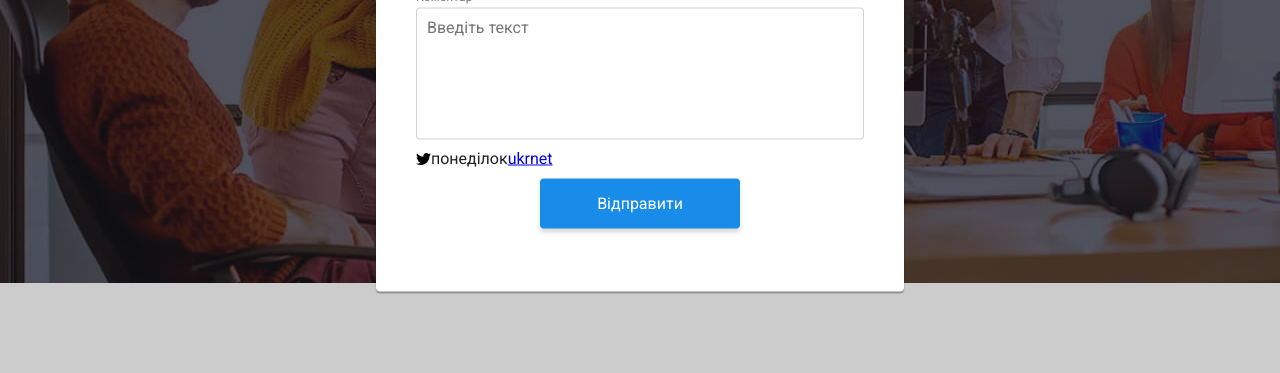
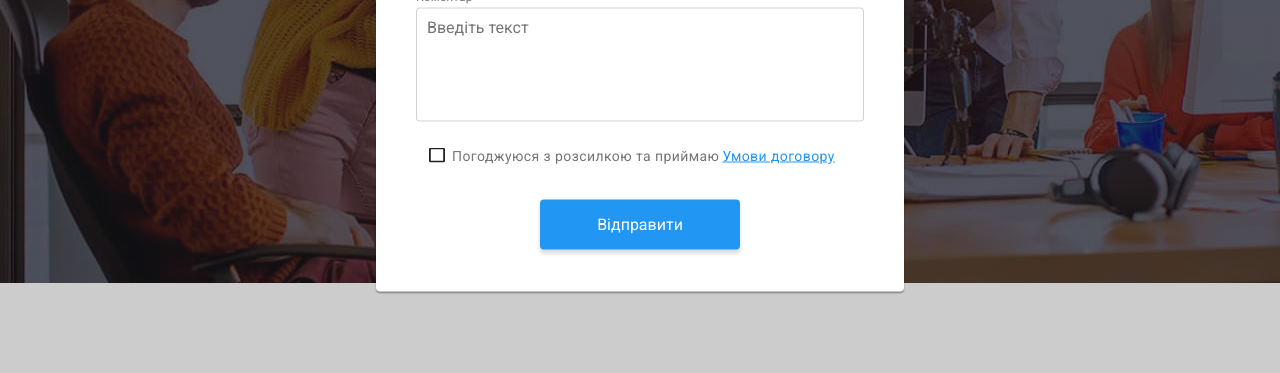
Before and after one commit to Pavlo85/goit-markup-hw-06, a plain HTML site: page index.html in a window 1280 px wide. Both pictures are taken after a click on the button "Замовити послугу". Shown: the part 399-772 px from the top of the page. Drawn offline with nearby package versions, Linux system fonts and the light colour scheme.

Commit message:
modal-fixed

```diff
--- a/css/styles.css
+++ b/css/styles.css
@@ -767,6 +767,7 @@ outline: none;
 border-radius: 4px;
 resize: none;
 outline: none;
+
   }
 
  textarea:hover,
@@ -794,10 +795,11 @@ letter-spacing: 0.03em;
     margin-bottom: 12px;
   }
 
+
   .form-button{
     width: 200px;
 height: 50px;
-background: #188CE8;
+background:  #2196F3;;
 box-shadow: 0px 4px 4px rgba(0, 0, 0, 0.15);
 border-radius: 4px;
 display: flex;
@@ -806,7 +808,13 @@ align-items: center;
 justify-content: center;
 color: #FFFFFF;
 margin-top: 10px;
+cursor: pointer;
   }
+
+.form-button:hover{
+  background: #188CE8;
+}
+
 
 .form-field{
   position: relative;
@@ -824,14 +832,16 @@ margin-top: 10px;
 
 }
 
+/* чекбокс */
 
-
-label.box{
+.box{
   display: flex;
   flex-direction: row;
 
   align-items: center;
   position: relative;
+  margin-top: 10px;
+  margin-bottom: 30px;
 }
 .custom-input {
   display: inline-flex;
@@ -847,12 +857,48 @@ label.box{
   .icon-check{
     position: absolute;
     height: 15px;
-    width: 15px;
-    /* left: 15px; */
+    width: 16px;
+    left: 15px;
+    opacity: 1;
+
+  }
+  .lable-name{
+    padding-left: 36px;
+    font-weight: 400;
+font-size: 14px;
+line-height: 2;
+letter-spacing: 0.03em;
+color: #757575;
+
+  }
+  .contract{
+    font-weight: 400;
+font-size: 14px;
+line-height: 2;
+
+letter-spacing: 0.03em;
+
+color: #2196F3;
+margin-left: 3px;
   }
 
   .box .hidden{
+    position: absolute;
  appearance: none;
 -moz-appearance: none;
     -webkit-appearance: none;
 }
+
+
+.check-box{
+  position: absolute;
+  width: 16px;
+  height: 15px;
+  left: 13px;
+
+  background-image: url(/images/Vector.svg);
+}
+
+.custom-input:checked + .check-box{
+  background-image: url(/images/icon-check.svg);
+}
--- a/index.html
+++ b/index.html
@@ -455,7 +455,7 @@
 
           <label class="form-field">
             <span class="form-name">Пошта</span>
-            <input class="input-form" type="text" name="email" minlength="5" maxlength="12" />
+            <input class="input-form" type="text" name="email" minlength="5" maxlength="120" />
             <svg class="icon-input">
               <use href="./images/icons.svg#icon-email"></use>
             </svg>
@@ -463,17 +463,18 @@
 
           <label>
             <span class="form-name">Коментар</span>
-            <textarea name="feedback" rows="6" placeholder="Введіть текст"></textarea>
+            <textarea name="feedback" rows="5" placeholder="Введіть текст"></textarea>
           </label>
         </form>
 
         <label class="box">
-          <input class="custom-input hidden" type="checkbox" name="weekday" value="Mon" checked />
-          <span>понеділок </span>
-          <a href="ukr.net">ukrnet</a>
-          <svg class="icon-check">
+          <input class="custom-input hidden" type="checkbox" name="weekday" value="Mon" />
+          <span class="check-box"></span>
+          <span class="lable-name"> Погоджуюся з розсилкою та приймаю </span>
+          <a href="ukr.net" class="contract">Умови договору</a>
+          <!-- <svg class="icon-check">
             <use href="./images/icons.svg#icon-twitter"></use>
-          </svg>
+          </svg> -->
         </label>
 
         <button class="form-button" type="submit">Відправити</button>
```
Also changed, not shown: images/Vector.svg (added), images/icon-check.svg (added).
